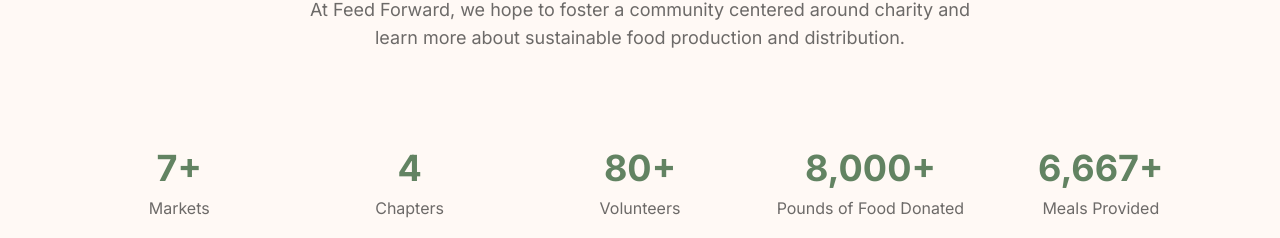
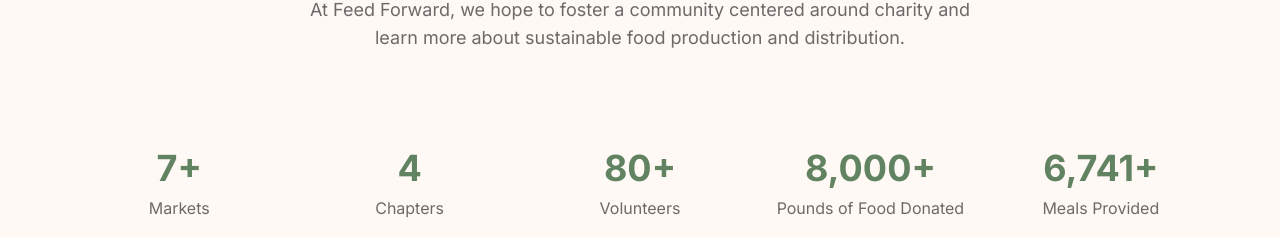
Before and after one commit to dliu99/feeding-fwd, a Next.js app: page / in a window 1280 px wide. Shown: the part 1149-1387 px from the top of the page. Built offline with nearby package versions, Linux system fonts and the light colour scheme.

Commit message:
IMPORTANT CHANGE

```diff
--- a/src/app/page.tsx
+++ b/src/app/page.tsx
@@ -24,7 +24,7 @@
   const [images, setImages] = useState<string[]>([]);
 
   // Calculate meals provided
-  const meals = Math.round(targetCount / 1.2);
+  const meals = 6741;//Math.round(targetCount / 1.2);
 
   useEffect(() => {
     const imageFilenames = [
```
